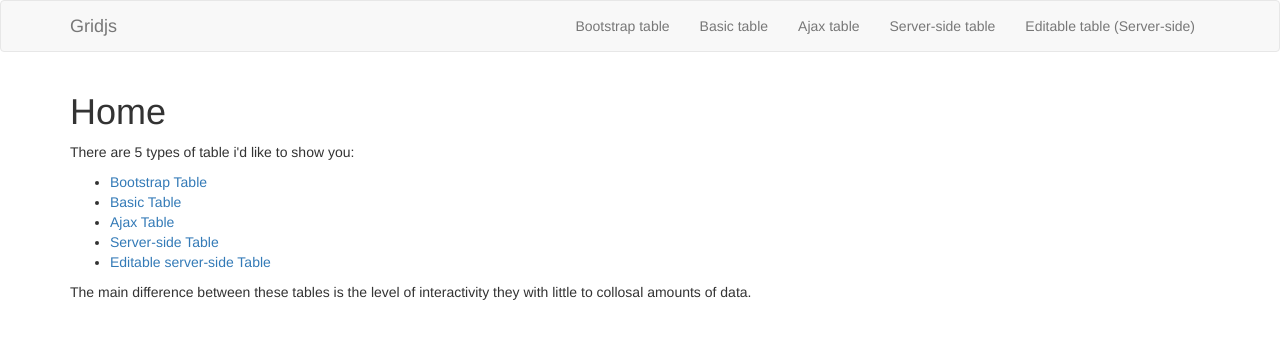
After one commit to GitauHarrison/interactive-tables-with-gridjs, a Flask app: page / in a window 1280 px wide. The commit adds this page. Shown: the top 339 px of the page. Run offline with Flask 2, Linux system fonts and the light colour scheme; some libraries are stand-ins or nearby versions.

Commit message:
Add a home page

```diff
--- a/app/routes.py
+++ b/app/routes.py
@@ -1,4 +1,3 @@
-from crypt import methods
 from app import app, db
 from flask import render_template, request, abort
 from app.models import User
@@ -13,6 +12,23 @@ def fake_users():
     else:
         create_fake_users(500)
     return all_users
+
+
+@app.route('/')
+@app.route('/index')
+def index():
+    """Render the index page."""
+    return render_template('index.html', title='Home')
+
+
+@app.route('/bootstrap-table')
+def bootstrap_table():
+    """Render bootstrap table."""
+    all_users = fake_users()
+    return render_template(
+        'bootstrap_table.html',
+        users=all_users,
+        title='Bootstrap Table')
 
 
 @app.route('/basic-table')
--- a/app/templates/base.html
+++ b/app/templates/base.html
@@ -27,10 +27,11 @@
                 <span class="icon-bar"></span>
                 <span class="icon-bar"></span>
             </button>
-            <a class="navbar-brand" href=" # ">Gridjs</a>
+            <a class="navbar-brand" href=" {{ url_for('index') }} ">Gridjs</a>
         </div>
         <div class="collapse navbar-collapse" id="bs-example-navbar-collapse-1">
             <ul class="nav navbar-nav navbar-right">
+                <li><a href=" {{ url_for('bootstrap_table') }} ">Bootstrap table</a></li>
                 <li><a href=" {{ url_for('basic_table') }} ">Basic table</a></li>
                 <li><a href=" {{ url_for('ajax_table') }} ">Ajax table</a></li>
                 <li><a href=" {{ url_for('server_side_table') }} ">Server-side table</a></li>
--- /dev/null
+++ b/app/templates/index.html
@@ -0,0 +1,33 @@
+{% extends 'base.html' %}
+
+{% block app_context %}
+    <div class="row">
+        <div class="col-md-12">
+            <h1>{{ title }}</h1>
+            <p>
+                There are 5 types of table i'd like to show you:
+            </p>
+            <ul>
+                <li>
+                    <a href="{{ url_for('bootstrap_table') }}">Bootstrap Table</a>
+                </li>
+                <li>
+                    <a href="{{ url_for('basic_table') }}">Basic Table</a>
+                </li>
+                <li>
+                    <a href="{{ url_for('ajax_table') }}">Ajax Table</a>
+                </li>
+                <li>
+                    <a href="{{ url_for('server_side_table') }}">Server-side Table</a>
+                </li>
+                <li>
+                    <a href="{{ url_for('editable_table') }}">Editable server-side Table</a>
+                </li>
+            </ul>
+            <p>
+                The main difference between these tables is the level of
+                interactivity they with little to collosal amounts of data.
+            </p>
+        </div>
+    </div>
+{% endblock %}
```
Also changed, not shown: app/templates/bootstrap_table.html (added, +31 -0 lines), app.db, 1 other file.
